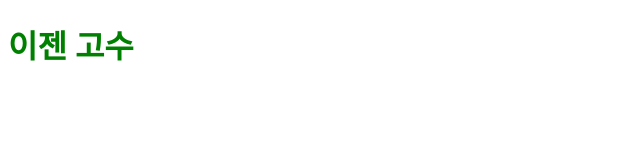
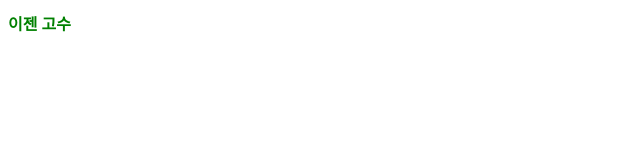
Before and after one commit to arthur-119/codingapple_study_JS, a plain HTML site: page 1-JS기본/homework.html in a window 1280 px wide. Shown: the whole page, without its empty margins (0-640 px from the left). Drawn offline with Linux system fonts and the light colour scheme.

Commit message:
1강 숙제

```diff
--- a/1-JS기본/homework.html
+++ b/1-JS기본/homework.html
@@ -12,6 +12,7 @@
     <script>
         document.getElementById('hi').innerHTML = "이젠 고수";
         document.getElementById('hi').style.color = "green"
+        document.getElementById('hi').style.fontSize = "16px"
     </script>
 
 </body>
```
